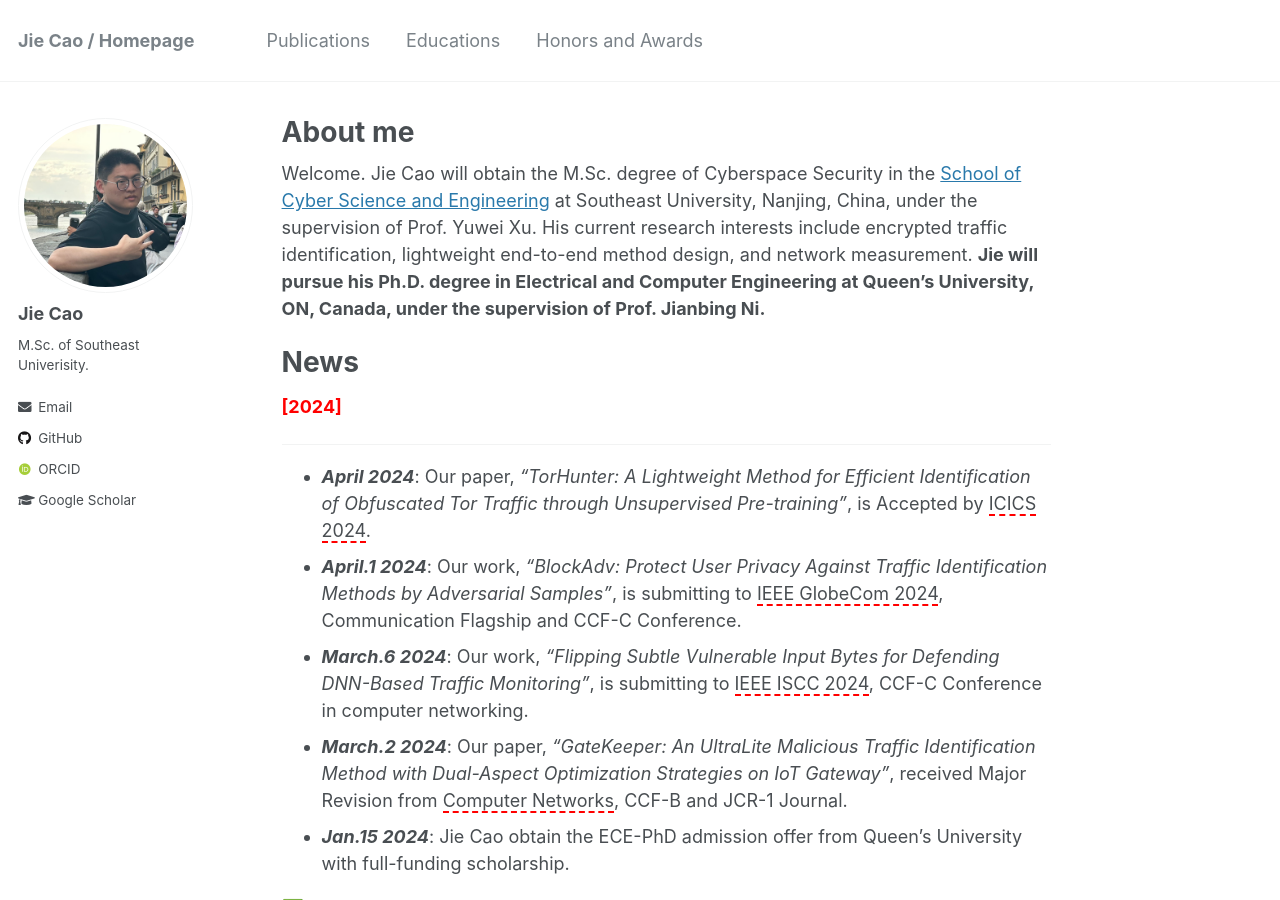
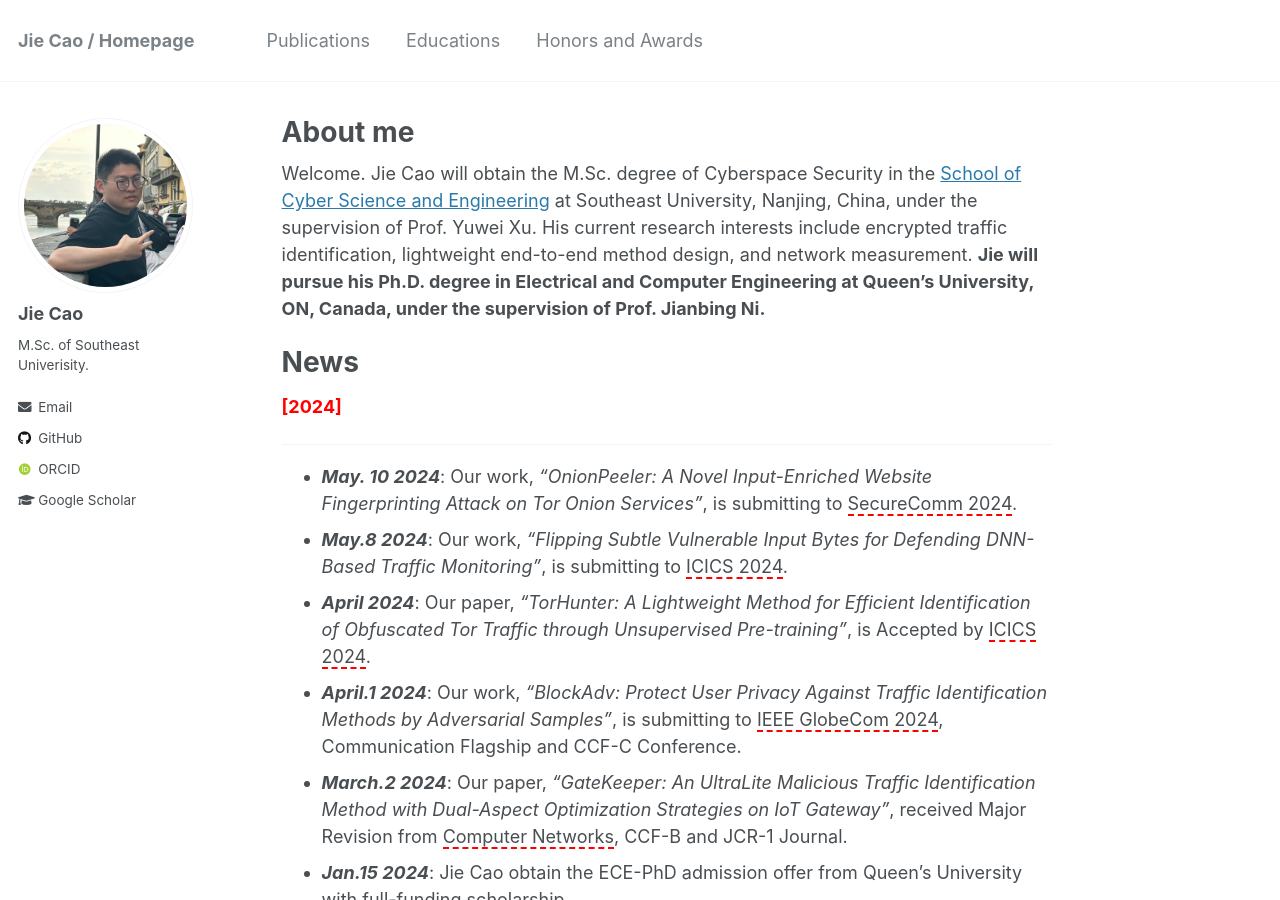
Before and after one commit to JieJayCao/JieJayCao.github.io, a Jekyll site: the page built from _pages/about.md, in a window 1280 px wide and 900 px high. Built offline with Jekyll 4.4.1, drawn with Linux system fonts in a browser that asks for light colours; some web fonts are replaced; formulas are drawn with MathJax 3.

Commit message:
Update about.md

```diff
--- a/_pages/about.md
+++ b/_pages/about.md
@@ -14,10 +14,10 @@ Welcome. Jie Cao will obtain the M.Sc. degree of Cyberspace Security in the [Sch
 **<font color=red>[2024]</font>**
 
 _________________
-
+- ***May. 10 2024***: Our work, *"OnionPeeler: A Novel Input-Enriched Website Fingerprinting Attack on Tor Onion Services"*, is submitting to <span style="border-bottom: 2px dashed red;">SecureComm 2024</span>.
+- ***May.8 2024***: Our work, *"Flipping Subtle Vulnerable Input Bytes for Defending DNN-Based Traffic Monitoring"*, is submitting to <span style="border-bottom: 2px dashed red;">ICICS 2024</span>.
 - ***April 2024***: Our paper, *"TorHunter: A Lightweight Method for Efficient Identification of Obfuscated Tor Traffic through Unsupervised Pre-training"*, is Accepted by <span style="border-bottom: 2px dashed red;">ICICS 2024</span>.
 - ***April.1 2024***: Our work, *"BlockAdv: Protect User Privacy Against Traffic Identification Methods by Adversarial Samples"*, is submitting to <span style="border-bottom: 2px dashed red;">IEEE GlobeCom 2024</span>, Communication Flagship and CCF-C Conference.
-- ***March.6 2024***: Our work, *"Flipping Subtle Vulnerable Input Bytes for Defending DNN-Based Traffic Monitoring"*, is submitting to <span style="border-bottom: 2px dashed red;">IEEE ISCC 2024</span>, CCF-C Conference in computer networking.
 - ***March.2 2024***: Our paper, *"GateKeeper: An UltraLite Malicious Traffic Identification Method with Dual-Aspect Optimization Strategies on IoT Gateway"*, received Major Revision from <span style="border-bottom: 2px dashed red;">Computer Networks</span>, CCF-B and JCR-1 Journal.
 - ***Jan.15 2024***: Jie Cao obtain the ECE-PhD admission offer from Queen's University with full-funding scholarship.
 
```
